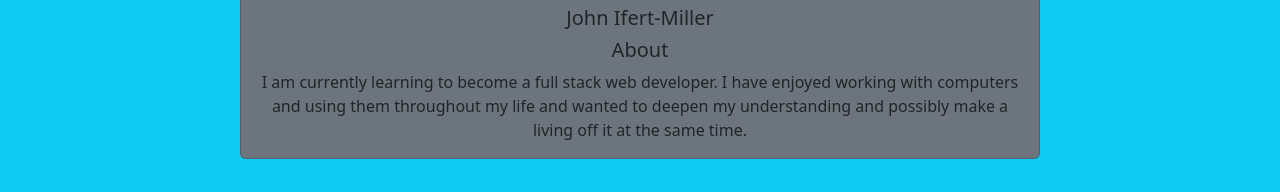
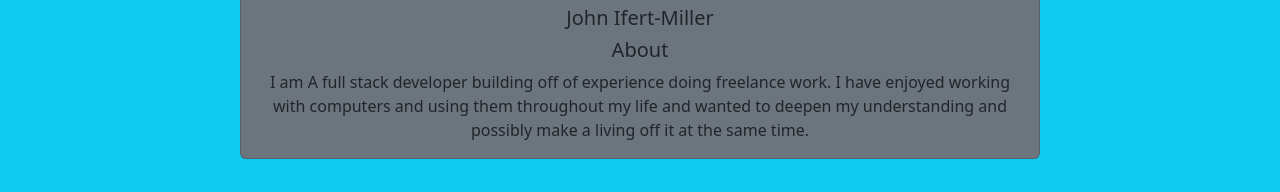
Before and after one commit to johnboy514/react-portfolio, a React (Create React App) app: page / in a window 1280 px wide. Shown: the part 371-563 px from the top of the page. Built offline with nearby package versions, Linux system fonts and the light colour scheme.

Commit message:
updated info

```diff
--- a/src/components/About/About.js
+++ b/src/components/About/About.js
@@ -12,7 +12,7 @@ const About = () => {
         <Card.Title>John Ifert-Miller</Card.Title>
         <Card.Title>About</Card.Title>
         <Card.Text>
-        I am currently learning to become a full stack web developer.
+        I am A full stack developer building off of experience doing freelance work.
         I have enjoyed working with computers and using them throughout my life and wanted to deepen my understanding and possibly make a living off it at the same time.
         </Card.Text>
       </Card.Body>
--- a/src/components/Portfolio/Portfolio.js
+++ b/src/components/Portfolio/Portfolio.js
@@ -10,7 +10,7 @@ function Portfolio() {
         {
           name: "DnD Helper App",
           description:"Designed to help run a zombie themed Dnd game for new and veteran players on their phones!",
-          techUsed: "React, javascript, HTML5, SCss3, Bootstrap, Regex",
+          techUsed: "React, Javascript, HTML5, SCss3, Bootstrap, Regex, MongoDb, Express.js, Node",
           link: "https://dndhelperapp-1b8e93a876a7.herokuapp.com/",
           repoLink: "https://github.com/rjo6615/DnD/tree/multiClass",
           image: "./images/Dnd.jpg"
```
